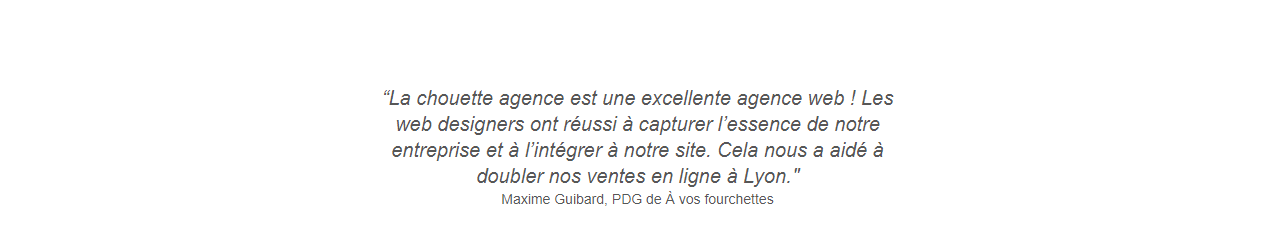
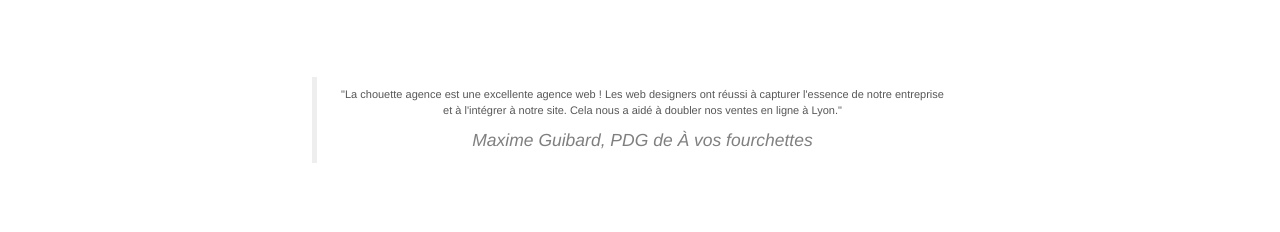
Before and after one commit to clemvrn/ClementVernier_4_28062021, a plain HTML site: page index.html in a window 1280 px wide. Shown: the part 929-1161 px from the top of the page. Drawn offline with Linux system fonts and the light colour scheme; grey boxes are pictures that could not be loaded.

Commit message:
Add files via upload

```diff
--- a/index.html
+++ b/index.html
@@ -124,8 +124,15 @@
 		</div>
 		<div class="row voffset-lg voffset">
 			<div class="col-xs-12 col-md-8 col-md-offset-2 text-center">
-				<img alt="agence web, agence web paris, web design paris, stratégie web" src="img/citation.png" />
-
+				<blockquote>
+					<p id="citation-text">"La chouette agence est une excellente agence web !
+						Les web designers ont réussi à capturer l'essence de notre
+						entreprise et à l'intégrer à notre site. Cela nous a aidé à
+						doubler nos ventes en ligne à Lyon."</p>
+					<cite id="citation-auteur">
+						Maxime Guibard, PDG de À vos fourchettes
+					</cite>
+				</blockquote>
 			</div>
 		</div>
 	</div>
```
